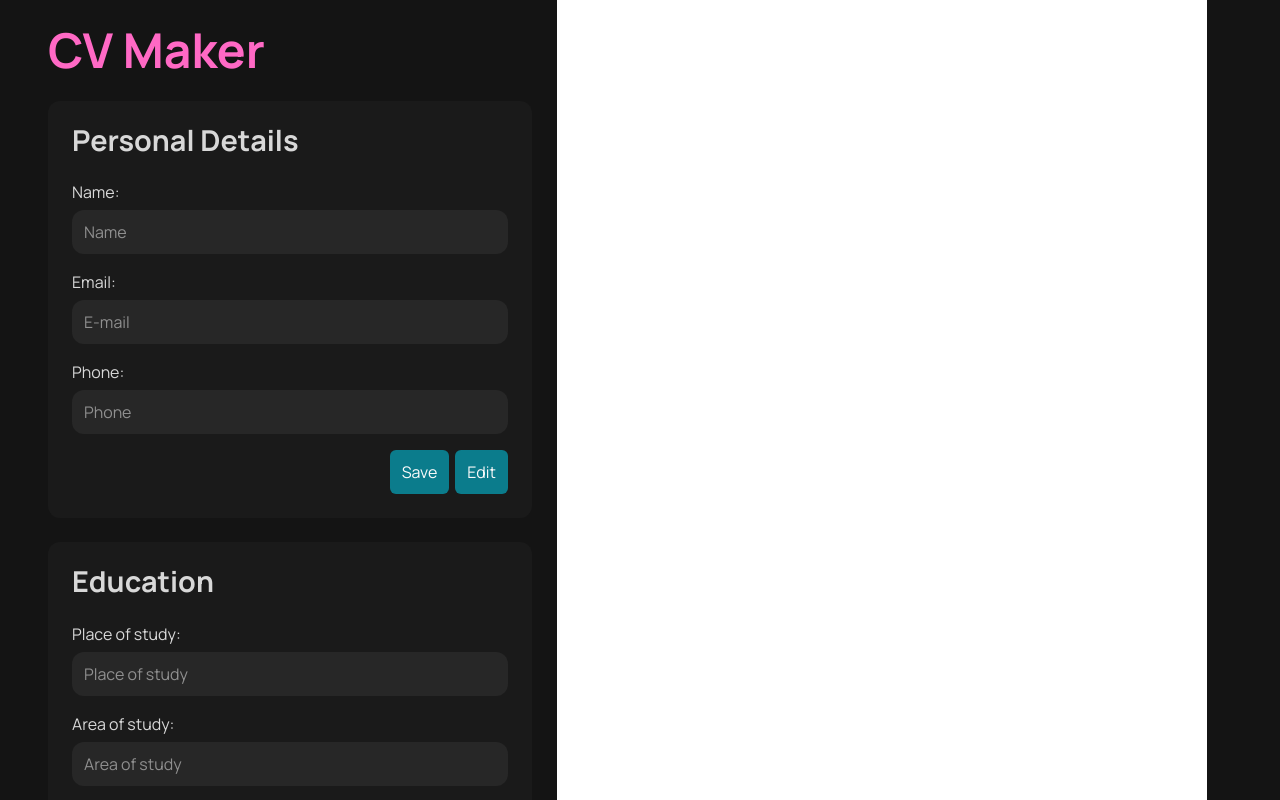
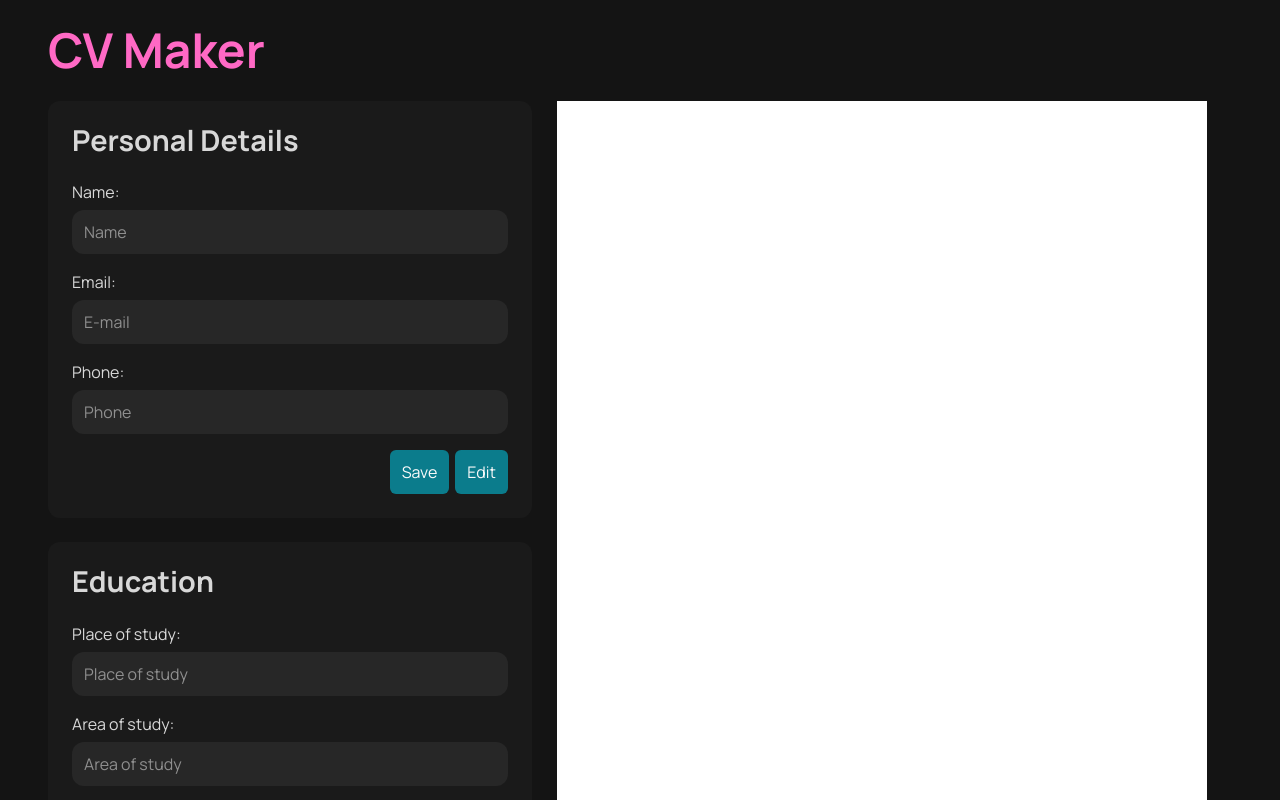
Before and after one commit to NazmanRosman/cv-application, a React (Vite) app: page / in a window 1280 px wide. Shown: the top 800 px of the page. Built offline with nearby package versions, Linux system fonts and the light colour scheme.

Commit message:
remove position fixed

```diff
--- a/src/components/CV/CV.css
+++ b/src/components/CV/CV.css
@@ -16,8 +16,6 @@
     height: 900px;
 
     padding: 16px 12px 12px 12px;
-    position: fixed;
-    top: 0;
     overflow-y: scroll;
 }
 .personal-cv{
```
